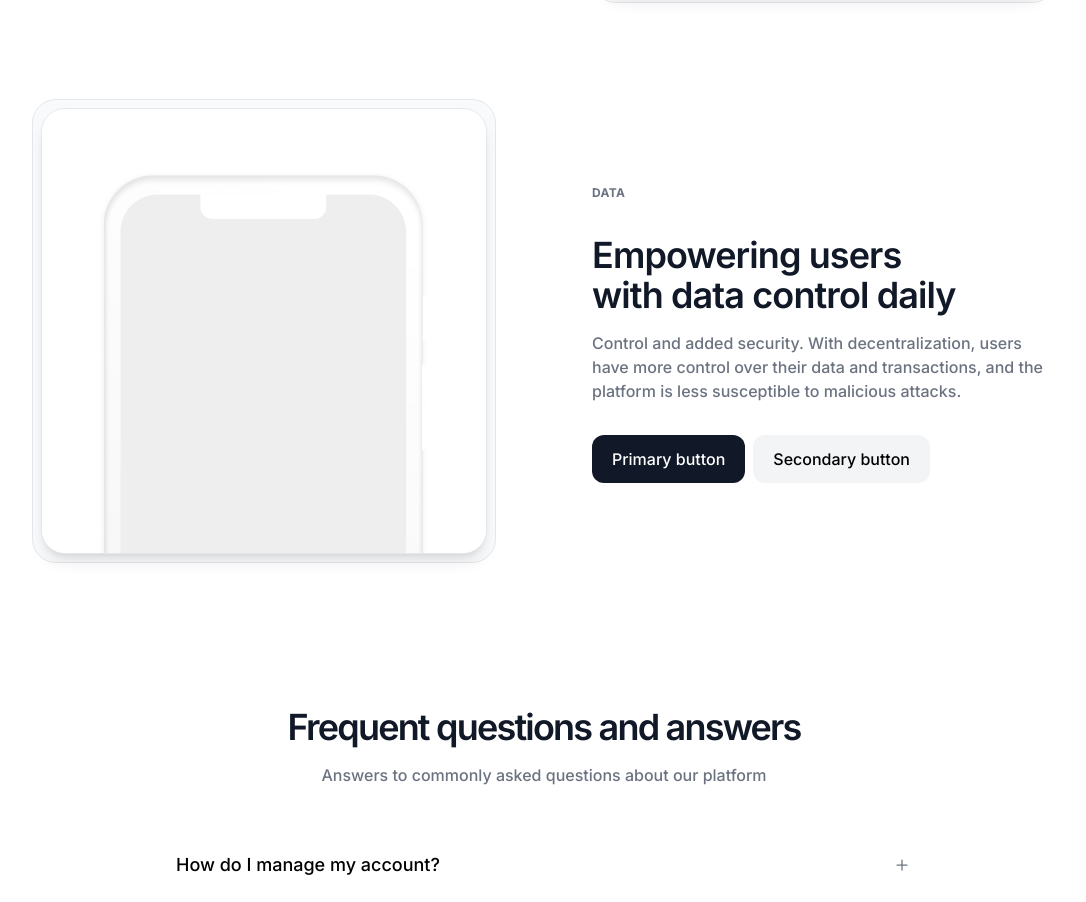
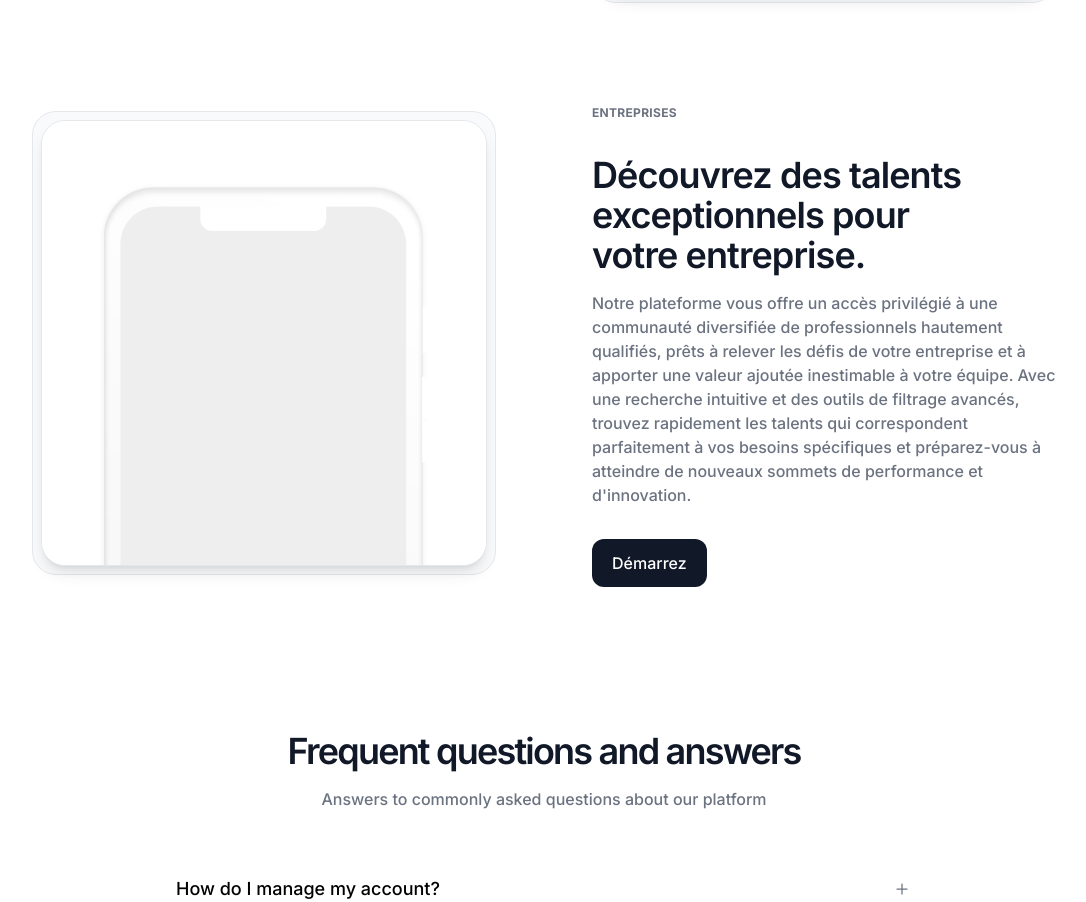
Before and after one commit to Osiris8/hiretop, a Next.js app: page / in a window 1280 px wide. Shown: the part 1666-2568 px from the top of the page, without its empty margins (96-1182 px from the left). Built offline with nearby package versions, Linux system fonts and the light colour scheme.

Commit message:
update content for Feature2 component

```diff
--- a/components/Feature2.js
+++ b/components/Feature2.js
@@ -8,28 +8,27 @@ export default function Feature2() {
         <div class="grid items-center grid-cols-1 gap-4 list-none lg:grid-cols-2 lg:gap-24">
           <div>
             <span class="text-xs font-bold tracking-wide text-gray-500 uppercase">
-              data
+              Entreprises
             </span>
             <p class="mt-8 text-4xl font-semibold tracking-tight text-gray-900 text-balance">
-              Empowering users with data control daily
+              Découvrez des talents exceptionnels pour votre entreprise.
             </p>
             <p class="mt-4 text-base font-medium text-gray-500">
-              Control and added security. With decentralization, users have more
-              control over their data and transactions, and the platform is less
-              susceptible to malicious attacks.
+              Notre plateforme vous offre un accès privilégié à une communauté
+              diversifiée de professionnels hautement qualifiés, prêts à relever
+              les défis de votre entreprise et à apporter une valeur ajoutée
+              inestimable à votre équipe. Avec une recherche intuitive et des
+              outils de filtrage avancés, trouvez rapidement les talents qui
+              correspondent parfaitement à vos besoins spécifiques et
+              préparez-vous à atteindre de nouveaux sommets de performance et
+              d'innovation.
             </p>
             <div class="flex flex-col items-center gap-2 mx-auto mt-8 md:flex-row">
               <button
-                class="inline-flex items-center justify-center w-full h-12 gap-3 px-5 py-3 font-medium text-white duration-200 bg-gray-900 md:w-auto rounded-xl hover:bg-gray-700 focus:ring-2 focus:ring-offset-2 focus:ring-black"
+                class="text-left inline-flex items-center justify-center w-full h-12 gap-3 px-5 py-3 font-medium text-white duration-200 bg-gray-900 md:w-auto rounded-xl hover:bg-gray-700 focus:ring-2 focus:ring-offset-2 focus:ring-black"
                 aria-label="Primary action"
               >
-                Primary button
-              </button>
-              <button
-                class="inline-flex items-center justify-center w-full h-12 gap-3 px-5 py-3 font-medium duration-200 bg-gray-100 md:w-auto rounded-xl hover:bg-gray-200 focus:ring-2 focus:ring-offset-2 focus:ring-blue-500"
-                aria-label="Secondary action"
-              >
-                Secondary button
+                Démarrez
               </button>
             </div>
           </div>
```
